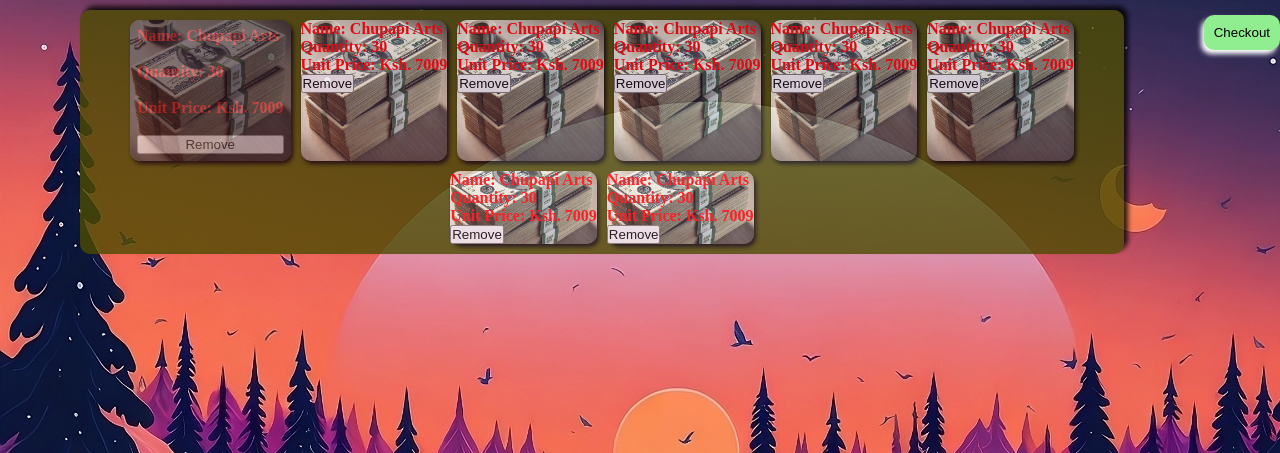
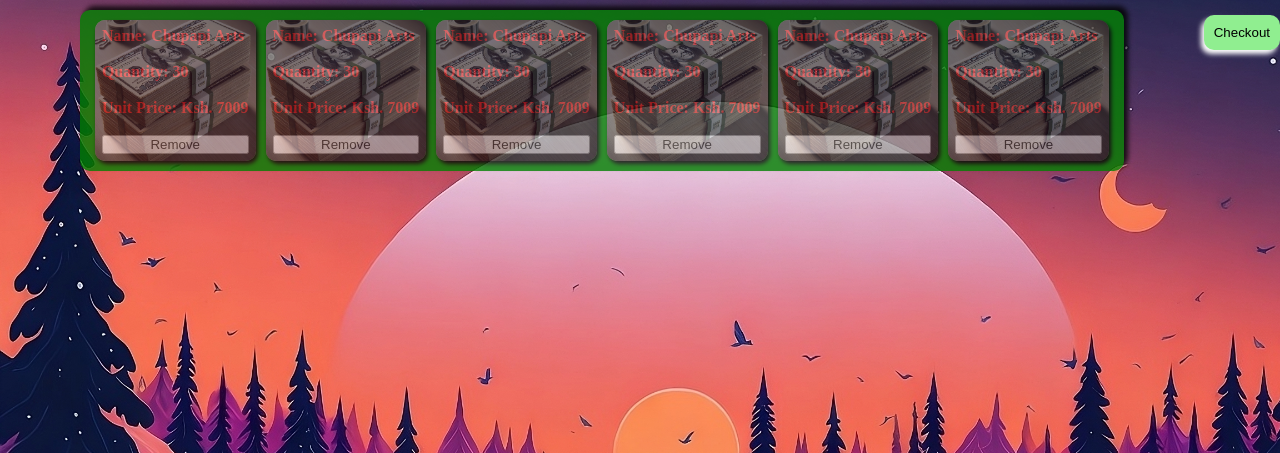
Before and after one commit to PesaBer25/E-commerce-Platform, a PHP site: page /pages/cart.php in a window 1280 px wide. Shown: the top 453 px of the page. Run offline with PHP 8.4, Linux system fonts and the light colour scheme.

```diff
--- a/MegaDisplay/pages/cart.php
+++ b/MegaDisplay/pages/cart.php
@@ -22,47 +22,47 @@
             </div>
         </div>
         <div class="item">
-            <span>Name: Chupapi Arts</span><br/>
-            <span>Quantity: 30</span><br/>
-            <span>Unit Price: Ksh. 7009</span><br>
-            <button class="remove">Remove</button>
+            <div class="overlay">
+                <span>Name: Chupapi Arts</span><br/>
+                <span>Quantity: 30</span><br/>
+                <span>Unit Price: Ksh. 7009</span><br>
+                <button class="remove">Remove</button>
+            </div>
         </div>
         <div class="item">
-            <span>Name: Chupapi Arts</span><br/>
-            <span>Quantity: 30</span><br/>
-            <span>Unit Price: Ksh. 7009</span><br>
-            <button class="remove">Remove</button>
+            <div class="overlay">
+                <span>Name: Chupapi Arts</span><br/>
+                <span>Quantity: 30</span><br/>
+                <span>Unit Price: Ksh. 7009</span><br>
+                <button class="remove">Remove</button>
+            </div>
         </div>
         <div class="item">
-            <span>Name: Chupapi Arts</span><br/>
-            <span>Quantity: 30</span><br/>
-            <span>Unit Price: Ksh. 7009</span><br>
-            <button class="remove">Remove</button>
+            <div class="overlay">
+                <span>Name: Chupapi Arts</span><br/>
+                <span>Quantity: 30</span><br/>
+                <span>Unit Price: Ksh. 7009</span><br>
+                <button class="remove">Remove</button>
+            </div>
         </div>
         <div class="item">
-            <span>Name: Chupapi Arts</span><br/>
-            <span>Quantity: 30</span><br/>
-            <span>Unit Price: Ksh. 7009</span><br>
-            <button class="remove">Remove</button>
+            <div class="overlay">
+                <span>Name: Chupapi Arts</span><br/>
+                <span>Quantity: 30</span><br/>
+                <span>Unit Price: Ksh. 7009</span><br>
+                <button class="remove">Remove</button>
+            </div>
         </div>
         <div class="item">
-            <span>Name: Chupapi Arts</span><br/>
-            <span>Quantity: 30</span><br/>
-            <span>Unit Price: Ksh. 7009</span><br>
-            <button class="remove">Remove</button>
+            <div class="overlay">
+                <span>Name: Chupapi Arts</span><br/>
+                <span>Quantity: 30</span><br/>
+                <span>Unit Price: Ksh. 7009</span><br>
+                <button class="remove">Remove</button>
+            </div>
         </div>
-        <div class="item">
-            <span>Name: Chupapi Arts</span><br/>
-            <span>Quantity: 30</span><br/>
-            <span>Unit Price: Ksh. 7009</span><br>
-            <button class="remove">Remove</button>
         </div>
-        <div class="item">
-            <span>Name: Chupapi Arts</span><br/>
-            <span>Quantity: 30</span><br/>
-            <span>Unit Price: Ksh. 7009</span><br>
-            <button class="remove">Remove</button>
-        </div>
+
     </div>
 
 </body>
--- a/MegaDisplay/styles/auth2.css
+++ b/MegaDisplay/styles/auth2.css
@@ -19,8 +19,9 @@ input:active{
 form{
     color: white;
     font-weight: bold;
-    width: 250px;
-    margin: 30px auto;
+    width: 300px;
+    aspect-ratio: 1/1;
+    margin: 40px auto;
     display: flex;
     flex-direction: column;
     justify-content: center;
--- a/MegaDisplay/styles/cart.css
+++ b/MegaDisplay/styles/cart.css
@@ -28,7 +28,7 @@ body{
 .contents{
     width: 80%;
     margin: 10px auto;
-    background-color: rgb(75, 75, 2);
+    background-color: green;
     opacity: .8;
     border-radius: 10px;
     box-shadow: 4px -4px 5px black;
```
Also changed, not shown: README.md (added).
